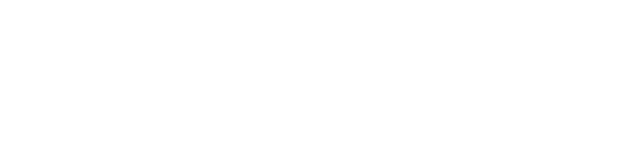
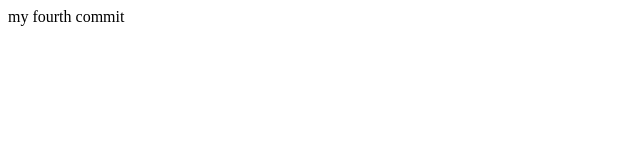
Before and after one commit to Amobiope92/classwork, a plain HTML site: page git.html in a window 1280 px wide. Shown: the whole page, without its empty margins (0-640 px from the left). Drawn offline with Linux system fonts and the light colour scheme.

Commit message:
fourth commit

```diff
--- a/git.html
+++ b/git.html
@@ -6,6 +6,6 @@
     <title>Document</title>
 </head>
 <body>
-
+<p>my fourth commit</p>
 </body>
 </html>
```
